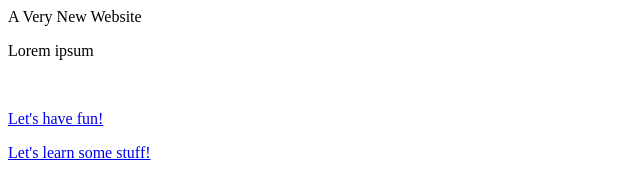
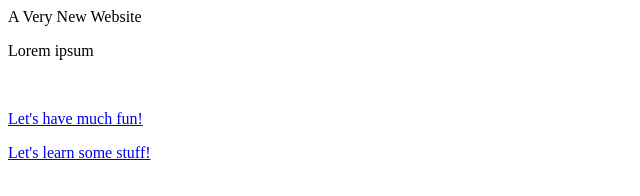
Before and after one commit to StefanWurlitzer/TestRepo, a plain HTML site: page index.html in a window 1280 px wide. Shown: the full height of the page, 0-640 px from the left. Drawn offline with Linux system fonts and the light colour scheme.

Commit message:
I have added the word "much".

```diff
--- a/index.html
+++ b/index.html
@@ -7,7 +7,7 @@
 <h1>A Very New Website</h1>
 <p>Lorem ipsum</p>
 </br>
-<p><a href="fun.html">Let's have fun!</a></p>
+<p><a href="fun.html">Let's have much fun!</a></p>
 <p><a href="http://mirosoftvirtualacademy.com">Let's learn some stuff!</a></p>
 </body>
 </html>
```
